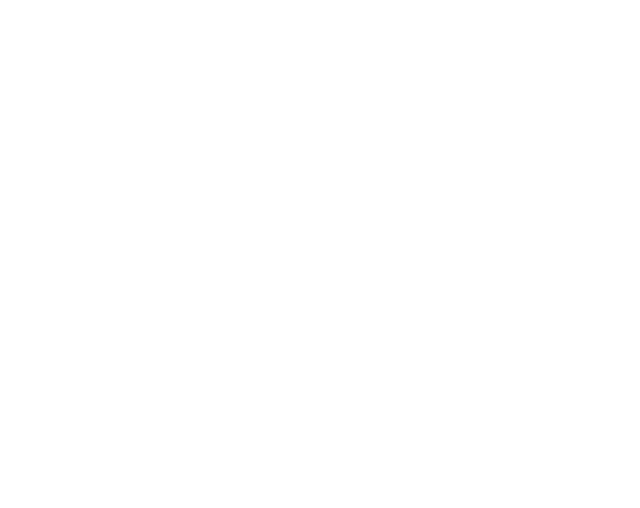
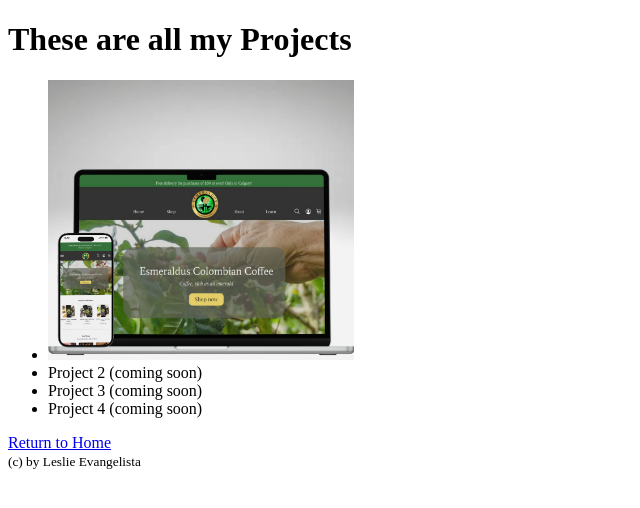
Before and after one commit to Leslie-Evangelista/My-Portfolio, a plain HTML site: page navigation/projects/project.html in a window 1280 px wide. Shown: the whole page, without its empty margins (0-640 px from the left). Drawn offline with Linux system fonts and the light colour scheme.

Commit message:
Feat: Added content to my Project page & added another page for a project
- Put an image in the project page where when you click the image it will direct you to the project.

- Added another page "Esmeraldus Colombian Coffee Capstone Project" within the project section. Will add details of the project later.

```diff
--- /dev/null
+++ b/navigation/projects/Esmeraldus_colombian_coffee_project/Esmeraldus_Colombian_Coffee_Project.html
@@ -0,0 +1,24 @@
+<!DOCTYPE html>
+<html lang="en">
+<head>
+    <meta charset="UTF-8">
+    <meta name="viewport" content="width=device-width, initial-scale=1.0">
+    <title>Esmeraldus Colombian Coffee Capstone Project</title>
+    <link rel="icon" href="/images/Leslie_logo.png">
+</head>
+<body>
+    <header>
+        <h1>Esmeraldus Colombian Coffee Capstone Project</h1>
+    </header>
+    <section>
+        <img src="/images/Esmeraldus_Colombian_Coffee_Project_2.png" height="10%" width="50%" alt="Esmeraldus Colombian Coffee Project"/>
+        <!-- Content Esmeraldus Colombian Coffee Project coming soon-->
+         <p>Description coming soon</p>
+        <!-- Return to Homepage -->
+        <a href="/navigation">Return to Home</a>
+    </section>
+    <footer>
+        <small>(c) by Leslie Evangelista</small>
+    </footer>
+</body>
+</html>
--- a/navigation/projects/project.html
+++ b/navigation/projects/project.html
@@ -0,0 +1,31 @@
+<!DOCTYPE html>
+<html lang="en">
+<head>
+    <meta charset="UTF-8">
+    <meta name="viewport" content="width=device-width, initial-scale=1.0">
+    <title>Projects page</title>
+    <link rel="icon" href="/images/Leslie_logo.png">
+</head>
+<body>
+    <header>
+        <h1>These are all my Projects</h1>
+    </header>
+    <section>
+        <!-- Projects Section -->
+        <ul class="no-bullet-points">
+            <li><a href="Esmeraldus_colombian_coffee_project/Esmeraldus_Colombian_Coffee_Project.html">
+                <img src="/images/Esmeraldus_Colombian_Coffee_Project.png" height="25%" width="25%" alt="Esmeraldus Colombian Coffee Project"/>
+                </a>
+            </li>
+            <li>Project 2 (coming soon)</li>
+            <li>Project 3 (coming soon)</li>
+            <li>Project 4 (coming soon)</li>
+        </ul>
+        <!-- Return to Homepage -->
+        <a href="/navigation">Return to Home</a>
+    </section>
+    <footer>
+        <small>(c) by Leslie Evangelista</small>
+    </footer>
+</body>
+</html>
```
Also changed, not shown: navigation/index.html (+2 -2 lines), images/Esmeraldus_Colombian_Coffee_Project_2.png (added).
